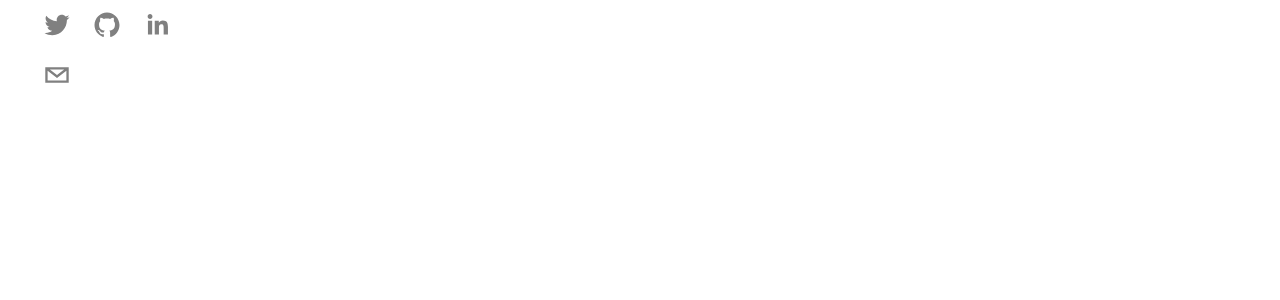
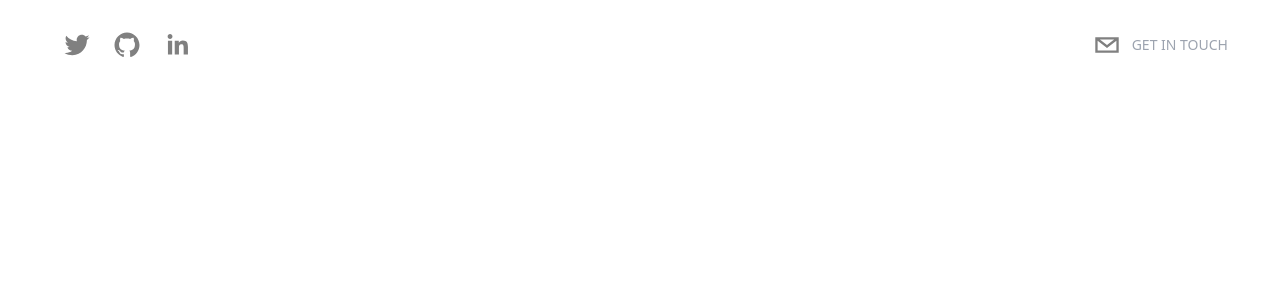
Before and after one commit to RajaKalavala/portfolio-nextjs, a Next.js app: page / in a window 1280 px wide. Shown: the top 300 px of the page. Built offline with nearby package versions, Linux system fonts and the light colour scheme.

Commit message:
Update Header component

```diff
--- a/components/Header.tsx
+++ b/components/Header.tsx
@@ -5,7 +5,7 @@
 
 export default function Header({}: Props) {
   return (
-    <header>
+    <header className="sticky top-0 p-5 flex items-start justify-between max-w-7xl mx-auto z-20 xl:items-center">
       <div className="flex flex-row items-center">
         <SocialIcon
           url="https://twitter.com/"
@@ -24,13 +24,16 @@
         />
       </div>
 
-      <div>
+      <div className="flex flex-row items-center text-gray-300 cursor-pointer">
         <SocialIcon
           className="cursor-pointer"
           network="email"
           fgColor="gray"
           bgColor="transparent"
         />
+        <p className="uppercase hidden md:inline-flex text-sm text-gray-400">
+          Get In Touch
+        </p>
       </div>
     </header>
   );
```
